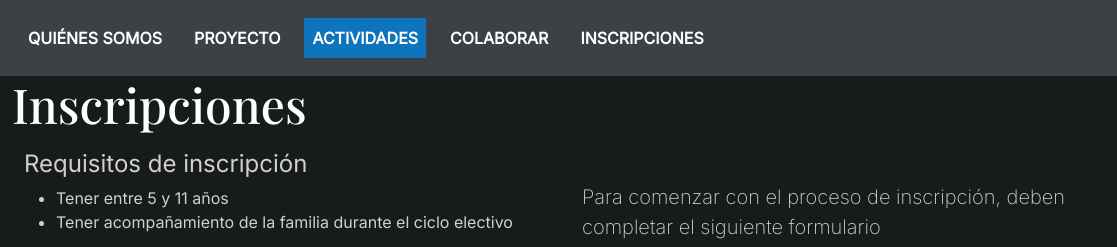
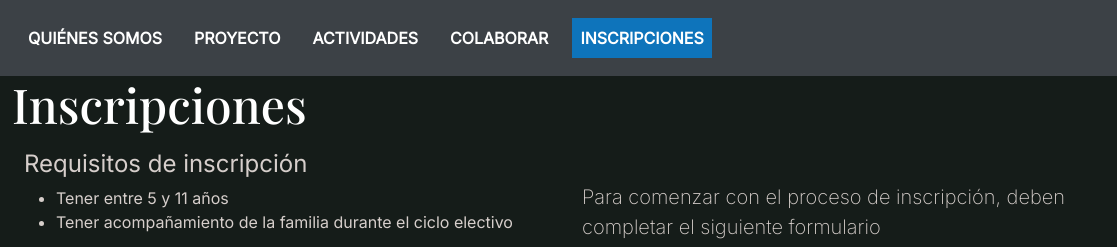
Before and after one commit to LeanzaBruno/integrador, a website: page src/inscriptions.html in a window 1280 px wide. Shown: the top 247 px of the page, 70-1187 px from the left. Drawn offline with nearby package versions, Linux system fonts and the light colour scheme.

Commit message:
Header correction on inscriptions

```diff
--- a/src/inscriptions.html
+++ b/src/inscriptions.html
@@ -24,13 +24,13 @@
                             <a class="nav-link" href="project.html">PROYECTO</a>
                         </li>
                         <li class="nav-item">
-                            <a class="nav-link active" href="activities.html">ACTIVIDADES</a>
+                            <a class="nav-link" href="activities.html">ACTIVIDADES</a>
                         </li>
                         <li class="nav-item">
                             <a class="nav-link" href="colabotate.html">COLABORAR</a>
                         </li>
                         <li class="nav-item">
-                            <a class="nav-link" href="inscriptions.html">INSCRIPCIONES</a>
+                            <a class="nav-link active" href="inscriptions.html">INSCRIPCIONES</a>
                         </li>
                     </div>
                 </ul>
```
